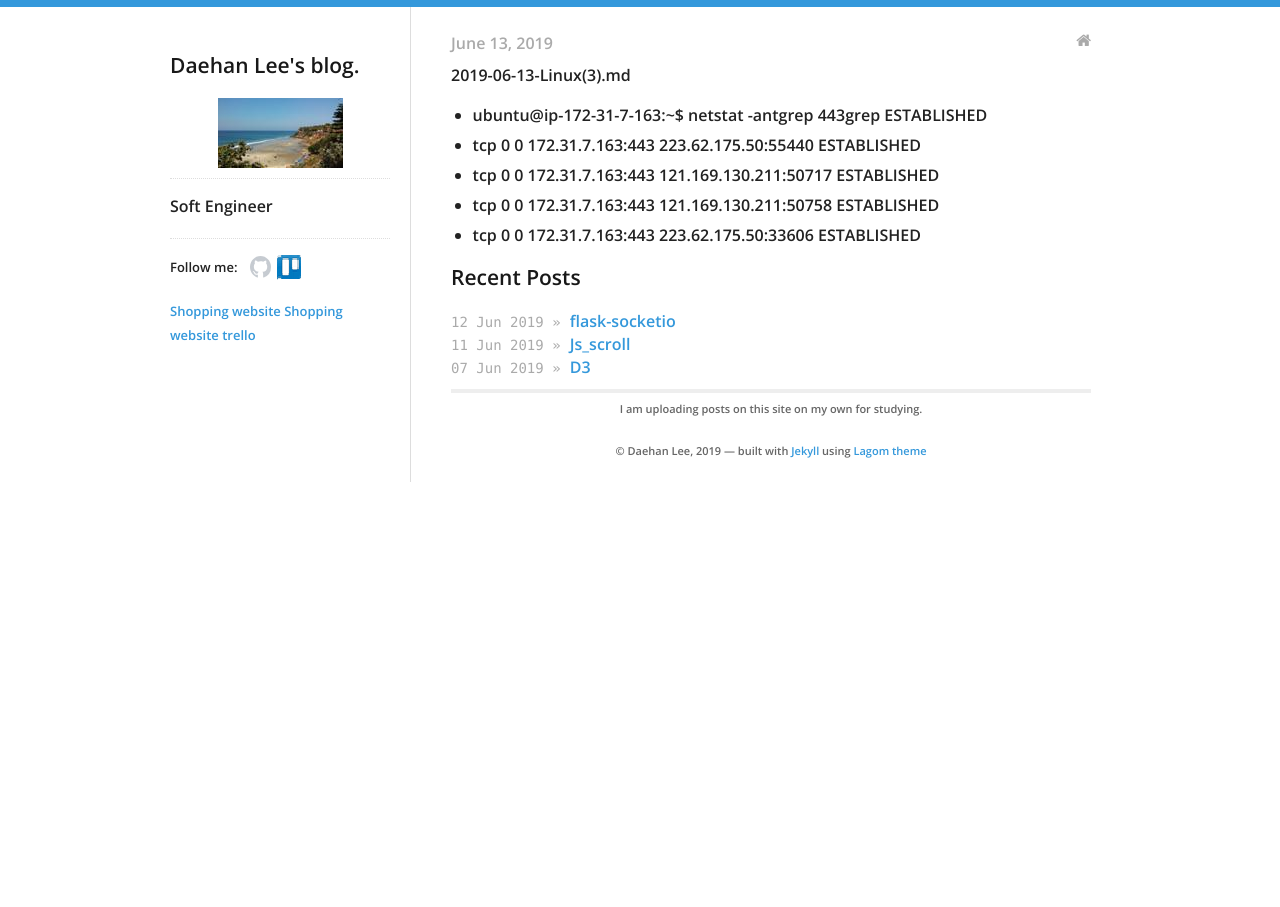
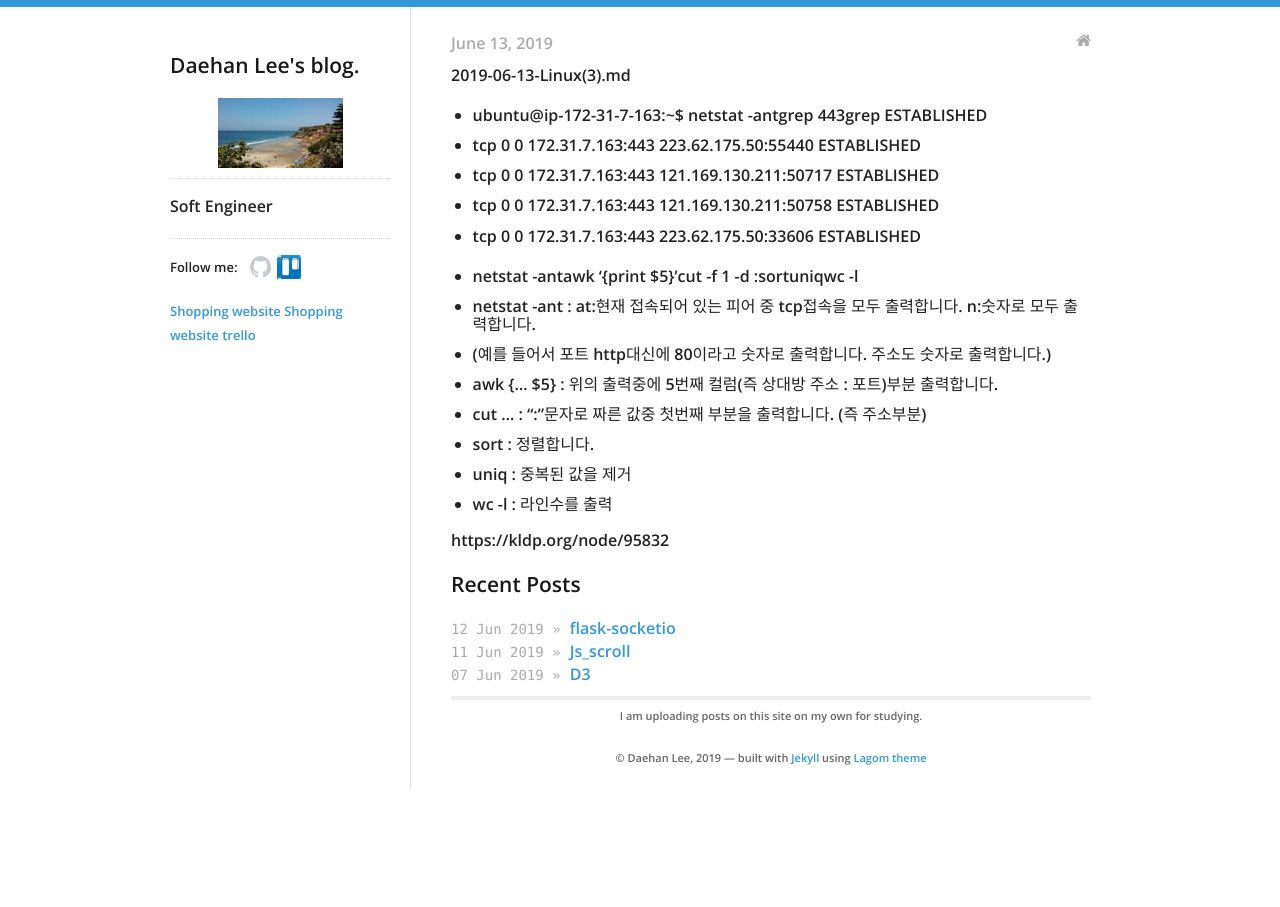
Before and after one commit to daehan0226/Study, a Jekyll site: the page built from _posts/2019-06-13-Linux(3).md, in a window 1280 px wide. Built offline with Jekyll 4.4.1, drawn with Linux system fonts in a browser that asks for light colours.

Commit message:
Update 2019-06-13-Linux(3).md

```diff
--- a/_posts/2019-06-13-Linux(3).md
+++ b/_posts/2019-06-13-Linux(3).md
@@ -13,3 +13,15 @@ categories:
 * tcp        0      0 172.31.7.163:443        121.169.130.211:50717   ESTABLISHED
 * tcp        0      0 172.31.7.163:443        121.169.130.211:50758   ESTABLISHED
 * tcp        0      0 172.31.7.163:443        223.62.175.50:33606     ESTABLISHED
+
+
+* netstat -ant | awk '{print $5}' | cut -f 1 -d : | sort | uniq | wc -l
+* netstat -ant : at:현재 접속되어 있는 피어 중 tcp접속을 모두 출력합니다. n:숫자로 모두 출력합니다.
+*  (예를 들어서 포트 http대신에 80이라고 숫자로 출력합니다. 주소도 숫자로 출력합니다.)
+* awk {... $5} : 위의 출력중에 5번째 컬럼(즉 상대방 주소 : 포트)부분 출력합니다.
+* cut ... : ":"문자로 짜른 값중 첫번째 부분을 출력합니다. (즉 주소부분)
+* sort : 정렬합니다.
+* uniq : 중복된 값을 제거
+* wc -l : 라인수를 출력
+
+https://kldp.org/node/95832
```
